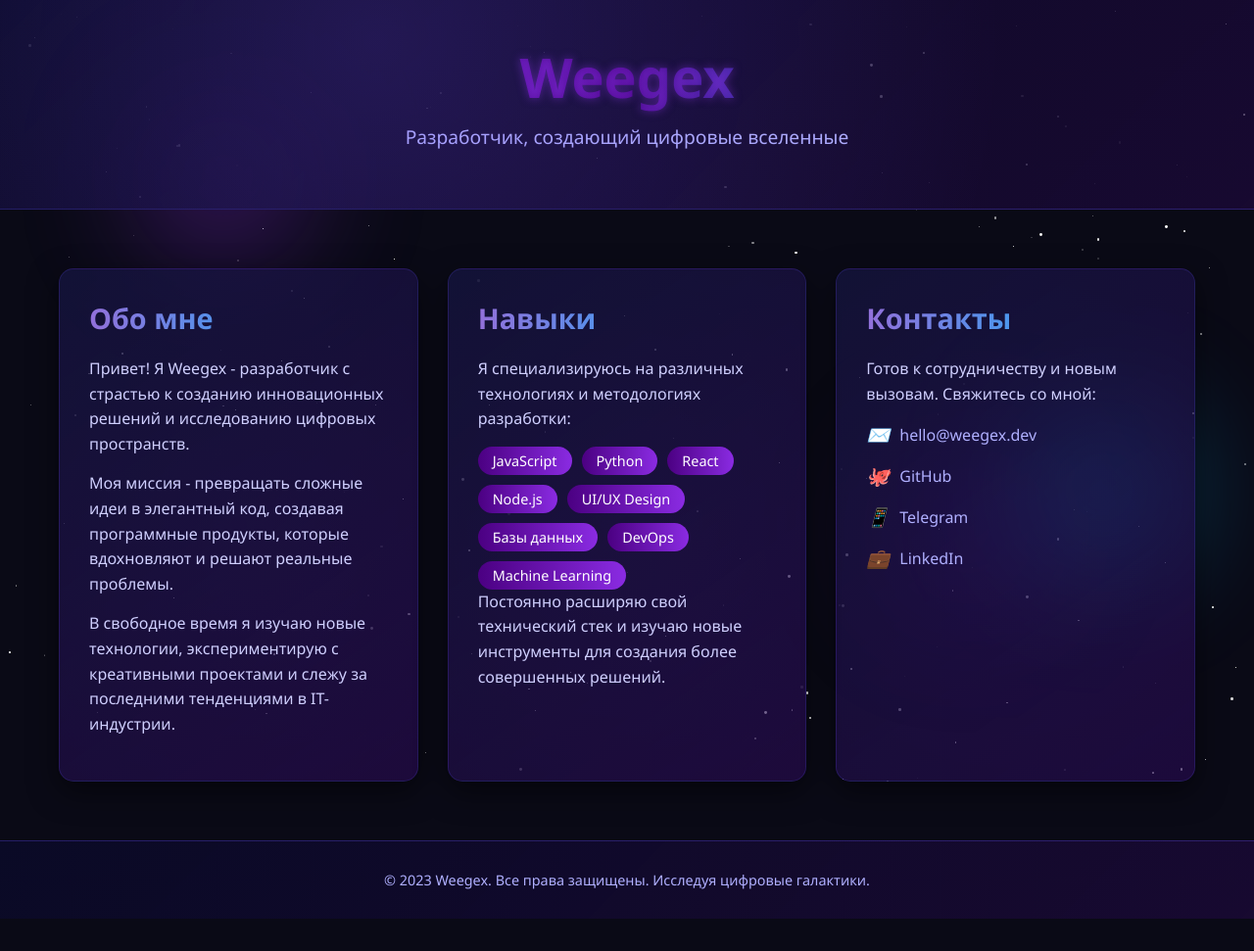
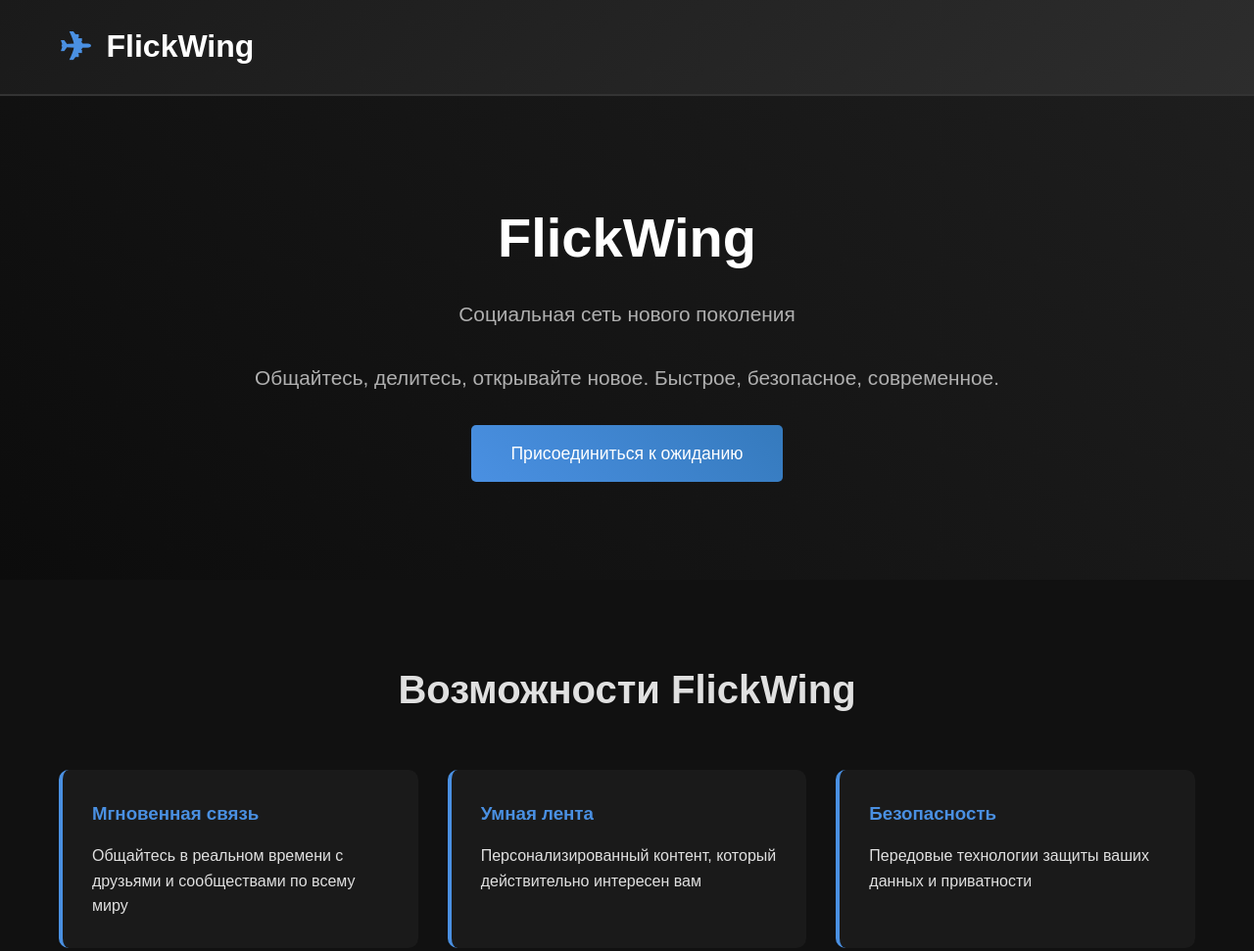
Before and after one commit to weegex/weegex, a plain HTML site: page docs/index.html in a window 1280 px wide. Shown: the top 971 px of the page at 98% size. Before the commit the page ends 938 px from the top, so only its background shows below. Drawn offline with Linux system fonts and the light colour scheme.

Commit message:
Update index.html

```diff
--- a/docs/index.html
+++ b/docs/index.html
@@ -3,41 +3,19 @@
 <head>
     <meta charset="UTF-8">
     <meta name="viewport" content="width=device-width, initial-scale=1.0">
-    <title>Weegex - Разработчик</title>
+    <title>FlickWing - Социальная сеть нового поколения</title>
     <style>
         * {
             margin: 0;
             padding: 0;
             box-sizing: border-box;
-            font-family: 'Segoe UI', Tahoma, Geneva, Verdana, sans-serif;
         }
 
         body {
-            background: #0a0a16;
-            color: #fff;
-            min-height: 100vh;
-            overflow-x: hidden;
-        }
-
-        .stars {
-            position: fixed;
-            top: 0;
-            left: 0;
-            width: 100%;
-            height: 100%;
-            z-index: -2;
-        }
-
-        .star {
-            position: absolute;
-            background-color: #fff;
-            border-radius: 50%;
-            animation: twinkle 5s infinite;
-        }
-
-        @keyframes twinkle {
-            0%, 100% { opacity: 0.2; }
-            50% { opacity: 1; }
+            background-color: #0a0a0a;
+            color: #e0e0e0;
+            font-family: 'Arial', sans-serif;
+            line-height: 1.6;
         }
 
         .container {
@@ -46,280 +24,155 @@
             padding: 0 20px;
         }
 
+        /* Header */
         header {
-            padding: 40px 0;
-            text-align: center;
-            background: linear-gradient(135deg, rgba(10, 10, 40, 0.9), rgba(30, 10, 60, 0.7));
-            border-bottom: 1px solid rgba(100, 80, 255, 0.3);
-            position: relative;
-            overflow: hidden;
-        }
-
-        header::before {
-            content: '';
-            position: absolute;
-            top: 0;
-            left: 0;
-            width: 100%;
-            height: 100%;
-            background: radial-gradient(circle at 30% 20%, rgba(120, 80, 255, 0.2), transparent 70%);
+            background: linear-gradient(135deg, #1a1a1a 0%, #2d2d2d 100%);
+            padding: 1rem 0;
+            border-bottom: 2px solid #333;
         }
 
         .logo {
-            font-size: 3.5rem;
-            font-weight: 700;
-            background: linear-gradient(90deg, #8a2be2, #4b0082, #00bfff);
-            -webkit-background-clip: text;
-            background-clip: text;
-            color: transparent;
-            margin-bottom: 10px;
-            text-shadow: 0 0 10px rgba(138, 43, 226, 0.5);
+            display: flex;
+            align-items: center;
+            gap: 15px;
+            font-size: 2rem;
+            font-weight: bold;
+            color: #fff;
         }
 
-        .tagline {
-            font-size: 1.2rem;
-            color: #b0b0ff;
-            margin-bottom: 20px;
+        .logo-icon {
+            font-size: 2.5rem;
+            color: #4a90e2;
         }
 
-        .main-content {
-            display: flex;
-            flex-wrap: wrap;
-            gap: 30px;
-            padding: 60px 0;
+        /* Hero Section */
+        .hero {
+            padding: 100px 0;
+            text-align: center;
+            background: linear-gradient(45deg, #0c0c0c 0%, #1e1e1e 100%);
         }
 
-        .card {
-            flex: 1;
-            min-width: 300px;
-            background: linear-gradient(145deg, rgba(20, 20, 60, 0.8), rgba(40, 10, 80, 0.6));
-            border-radius: 15px;
-            padding: 30px;
-            box-shadow: 0 10px 30px rgba(0, 0, 0, 0.5);
-            border: 1px solid rgba(100, 80, 255, 0.2);
-            position: relative;
-            overflow: hidden;
+        .hero h1 {
+            font-size: 3.5rem;
+            margin-bottom: 1rem;
+            color: #fff;
         }
 
-        .card::before {
-            content: '';
-            position: absolute;
-            top: -50%;
-            left: -50%;
-            width: 200%;
-            height: 200%;
-            background: radial-gradient(circle, rgba(120, 80, 255, 0.1) 0%, transparent 70%);
-            z-index: -1;
+        .hero p {
+            font-size: 1.3rem;
+            margin-bottom: 2rem;
+            color: #b0b0b0;
         }
 
-        .card h2 {
-            font-size: 1.8rem;
-            margin-bottom: 20px;
-            background: linear-gradient(90deg, #9370db, #00bfff);
-            -webkit-background-clip: text;
-            background-clip: text;
-            color: transparent;
+        .cta-button {
+            display: inline-block;
+            padding: 15px 40px;
+            background: linear-gradient(45deg, #4a90e2, #357abd);
+            color: white;
+            text-decoration: none;
+            border-radius: 5px;
+            font-size: 1.1rem;
+            transition: transform 0.3s ease;
         }
 
-        .card p {
-            line-height: 1.6;
-            color: #d0d0ff;
+        .cta-button:hover {
+            transform: translateY(-2px);
+        }
+
+        /* Features */
+        .features {
+            padding: 80px 0;
+            background-color: #111;
+        }
+
+        .features-grid {
+            display: grid;
+            grid-template-columns: repeat(auto-fit, minmax(300px, 1fr));
+            gap: 30px;
+            margin-top: 50px;
+        }
+
+        .feature-card {
+            background: #1a1a1a;
+            padding: 30px;
+            border-radius: 10px;
+            border-left: 4px solid #4a90e2;
+        }
+
+        .feature-card h3 {
+            color: #4a90e2;
             margin-bottom: 15px;
         }
 
-        .skills {
-            display: flex;
-            flex-wrap: wrap;
-            gap: 10px;
-            margin-top: 15px;
+        /* Footer */
+        footer {
+            background: #0c0c0c;
+            padding: 40px 0;
+            text-align: center;
+            border-top: 1px solid #333;
         }
 
-        .skill {
-            background: linear-gradient(90deg, #4b0082, #8a2be2);
-            padding: 5px 15px;
-            border-radius: 20px;
+        .developer {
+            color: #666;
             font-size: 0.9rem;
-        }
-
-        .contact-list {
-            list-style: none;
-        }
-
-        .contact-list li {
-            margin-bottom: 15px;
-            display: flex;
-            align-items: center;
-        }
-
-        .contact-list a {
-            color: #b0b0ff;
-            text-decoration: none;
-            transition: color 0.3s;
-            display: flex;
-            align-items: center;
-        }
-
-        .contact-list a:hover {
-            color: #9370db;
-        }
-
-        .contact-list i {
-            margin-right: 10px;
-            font-size: 1.2rem;
-        }
-
-        footer {
-            text-align: center;
-            padding: 30px 0;
-            background: linear-gradient(135deg, rgba(10, 10, 40, 0.9), rgba(30, 10, 60, 0.7));
-            border-top: 1px solid rgba(100, 80, 255, 0.3);
-            color: #b0b0ff;
-            font-size: 0.9rem;
-        }
-
-        .nebula {
-            position: fixed;
-            width: 200px;
-            height: 200px;
-            border-radius: 50%;
-            filter: blur(60px);
-            z-index: -1;
-            opacity: 0.5;
-        }
-
-        .nebula-1 {
-            background: radial-gradient(circle, #8a2be2, transparent);
-            top: 10%;
-            left: 10%;
-        }
-
-        .nebula-2 {
-            background: radial-gradient(circle, #4b0082, transparent);
-            bottom: 20%;
-            right: 15%;
-        }
-
-        .nebula-3 {
-            background: radial-gradient(circle, #00bfff, transparent);
-            top: 50%;
-            left: 80%;
-        }
-
-        @media (max-width: 768px) {
-            .main-content {
-                flex-direction: column;
-            }
-
-            .logo {
-                font-size: 2.5rem;
-            }
+            margin-top: 20px;
         }
     </style>
 </head>
 <body>
-    <!-- Звездное небо -->
-    <div class="stars" id="stars"></div>
-
-    <!-- Туманности -->
-    <div class="nebula nebula-1"></div>
-    <div class="nebula nebula-2"></div>
-    <div class="nebula nebula-3"></div>
-
     <header>
         <div class="container">
-            <h1 class="logo">Weegex</h1>
-            <p class="tagline">Разработчик, создающий цифровые вселенные</p>
+            <div class="logo">
+                <span class="logo-icon">✈</span>
+                FlickWing
+            </div>
         </div>
     </header>
 
-    <div class="container">
-        <div class="main-content">
-            <div class="card">
-                <h2>Обо мне</h2>
-                <p>Привет! Я Weegex - разработчик с страстью к созданию инновационных решений и исследованию цифровых пространств.</p>
-                <p>Моя миссия - превращать сложные идеи в элегантный код, создавая программные продукты, которые вдохновляют и решают реальные проблемы.</p>
-                <p>В свободное время я изучаю новые технологии, экспериментирую с креативными проектами и слежу за последними тенденциями в IT-индустрии.</p>
-            </div>
+    <section class="hero">
+        <div class="container">
+            <h1>FlickWing</h1>
+            <p>Социальная сеть нового поколения</p>
+            <p>Общайтесь, делитесь, открывайте новое. Быстрое, безопасное, современное.</p>
+            <a href="#waitlist" class="cta-button">Присоединиться к ожиданию</a>
+        </div>
+    </section>
 
-            <div class="card">
-                <h2>Навыки</h2>
-                <p>Я специализируюсь на различных технологиях и методологиях разработки:</p>
-                <div class="skills">
-                    <div class="skill">JavaScript</div>
-                    <div class="skill">Python</div>
-                    <div class="skill">React</div>
-                    <div class="skill">Node.js</div>
-                    <div class="skill">UI/UX Design</div>
-                    <div class="skill">Базы данных</div>
-                    <div class="skill">DevOps</div>
-                    <div class="skill">Machine Learning</div>
+    <section class="features">
+        <div class="container">
+            <h2 style="text-align: center; margin-bottom: 50px; font-size: 2.5rem;">Возможности FlickWing</h2>
+            <div class="features-grid">
+                <div class="feature-card">
+                    <h3>Мгновенная связь</h3>
+                    <p>Общайтесь в реальном времени с друзьями и сообществами по всему миру</p>
                 </div>
-                <p>Постоянно расширяю свой технический стек и изучаю новые инструменты для создания более совершенных решений.</p>
-            </div>
-
-            <div class="card">
-                <h2>Контакты</h2>
-                <p>Готов к сотрудничеству и новым вызовам. Свяжитесь со мной:</p>
-                <ul class="contact-list">
-                    <li>
-                        <a href="mailto:hello@weegex.dev">
-                            <i>✉️</i> hello@weegex.dev
-                        </a>
-                    </li>
-                    <li>
-                        <a href="https://github.com/weegex" target="_blank">
-                            <i>🐙</i> GitHub
-                        </a>
-                    </li>
-                    <li>
-                        <a href="https://t.me/weegex" target="_blank">
-                            <i>📱</i> Telegram
-                        </a>
-                    </li>
-                    <li>
-                        <a href="https://linkedin.com/in/weegex" target="_blank">
-                            <i>💼</i> LinkedIn
-                        </a>
-                    </li>
-                </ul>
+                <div class="feature-card">
+                    <h3>Умная лента</h3>
+                    <p>Персонализированный контент, который действительно интересен вам</p>
+                </div>
+                <div class="feature-card">
+                    <h3>Безопасность</h3>
+                    <p>Передовые технологии защиты ваших данных и приватности</p>
+                </div>
+                <div class="feature-card">
+                    <h3>Мультимедиа</h3>
+                    <p>Делитесь фото, видео и аудио в высочайшем качестве</p>
+                </div>
             </div>
         </div>
-    </div>
+    </section>
 
     <footer>
         <div class="container">
-            <p>&copy; 2023 Weegex. Все права защищены. Исследуя цифровые галактики.</p>
+            <div class="logo">
+                <span class="logo-icon">✈</span>
+                FlickWing
+            </div>
+            <p>Социальная сеть будущего уже здесь</p>
+            <div class="developer">
+                Разработано: Misazix
+            </div>
         </div>
     </footer>
-
-    <script>
-        // Создание звездного неба
-        function createStars() {
-            const starsContainer = document.getElementById('stars');
-            const starCount = 200;
-
-            for (let i = 0; i < starCount; i++) {
-                const star = document.createElement('div');
-                star.classList.add('star');
-
-                // Случайные размеры и позиции
-                const size = Math.random() * 3;
-                const posX = Math.random() * 100;
-                const posY = Math.random() * 100;
-                const delay = Math.random() * 5;
-
-                star.style.width = `${size}px`;
-                star.style.height = `${size}px`;
-                star.style.left = `${posX}%`;
-                star.style.top = `${posY}%`;
-                star.style.animationDelay = `${delay}s`;
-
-                starsContainer.appendChild(star);
-            }
-        }
-
-        // Запуск при загрузке страницы
-        window.addEventListener('load', createStars);
-    </script>
 </body>
 </html>
```
